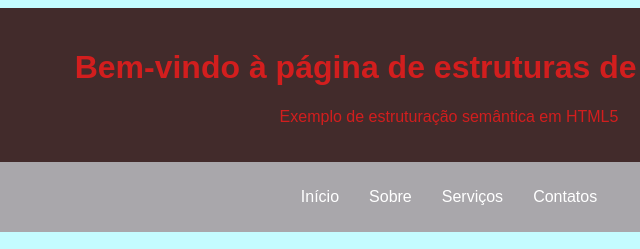
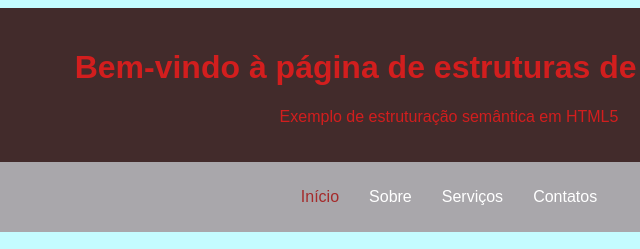
Before and after one commit to Vinidev1295/AulaFrontEnd, a plain HTML site: page aula2/index.html in a window 1280 px wide. In both pictures the pointer is over the link "Início". Shown: the top 249 px of the page, 191-831 px from the left. Drawn offline with Linux system fonts and the light colour scheme.

Commit message:
Update style.css

```diff
--- a/aula2/style.css
+++ b/aula2/style.css
@@ -31,3 +31,6 @@ nav ul li a{
     text-decoration: none; /* remove o sublinhado dos links */
     transition: color 0.3s; /* transição suave para hover */
 }
+nav ul li a:hover{
+    color: brown; /* hover muda a cor quando aproxima o cursos */
+}
```
